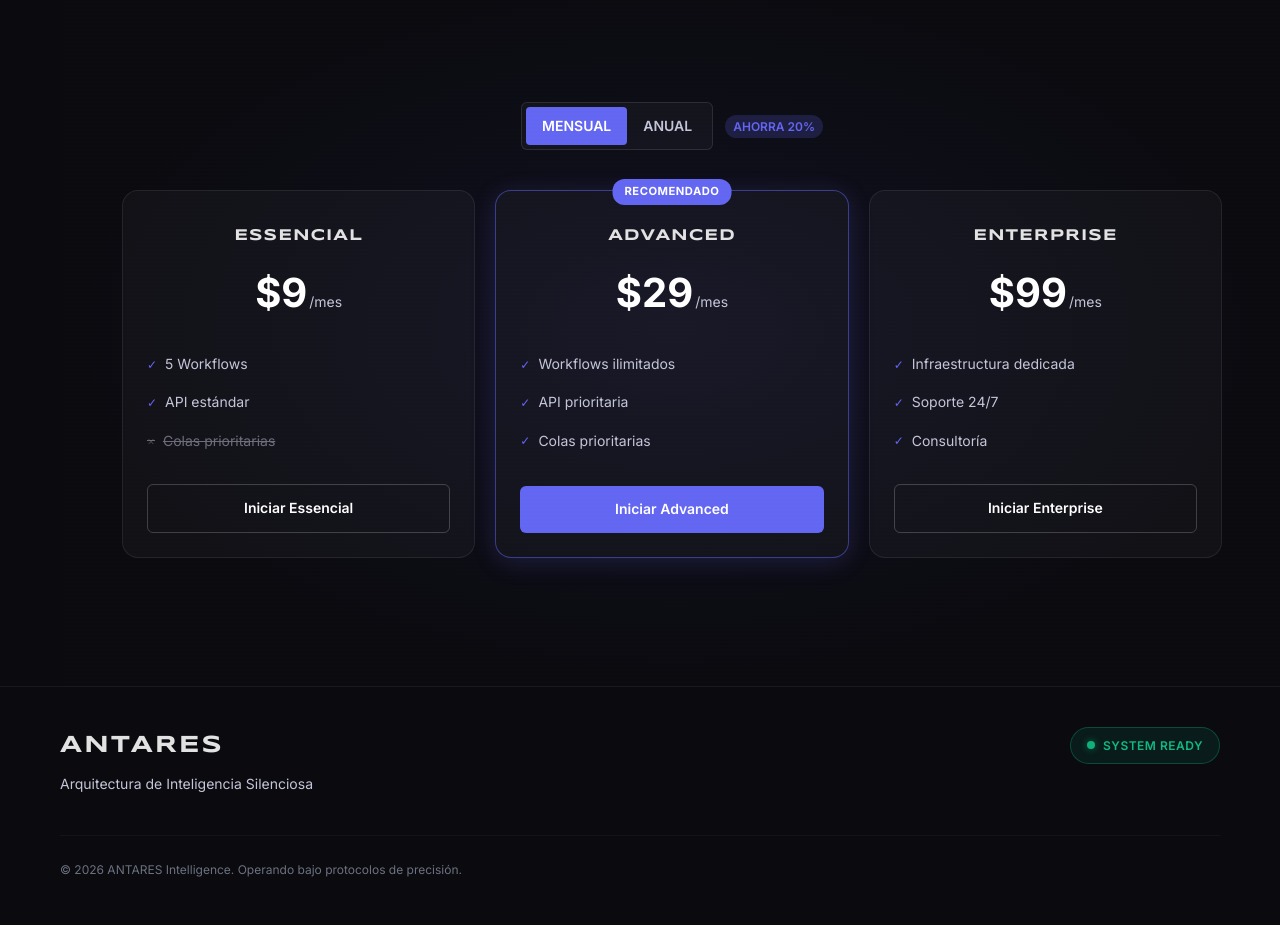
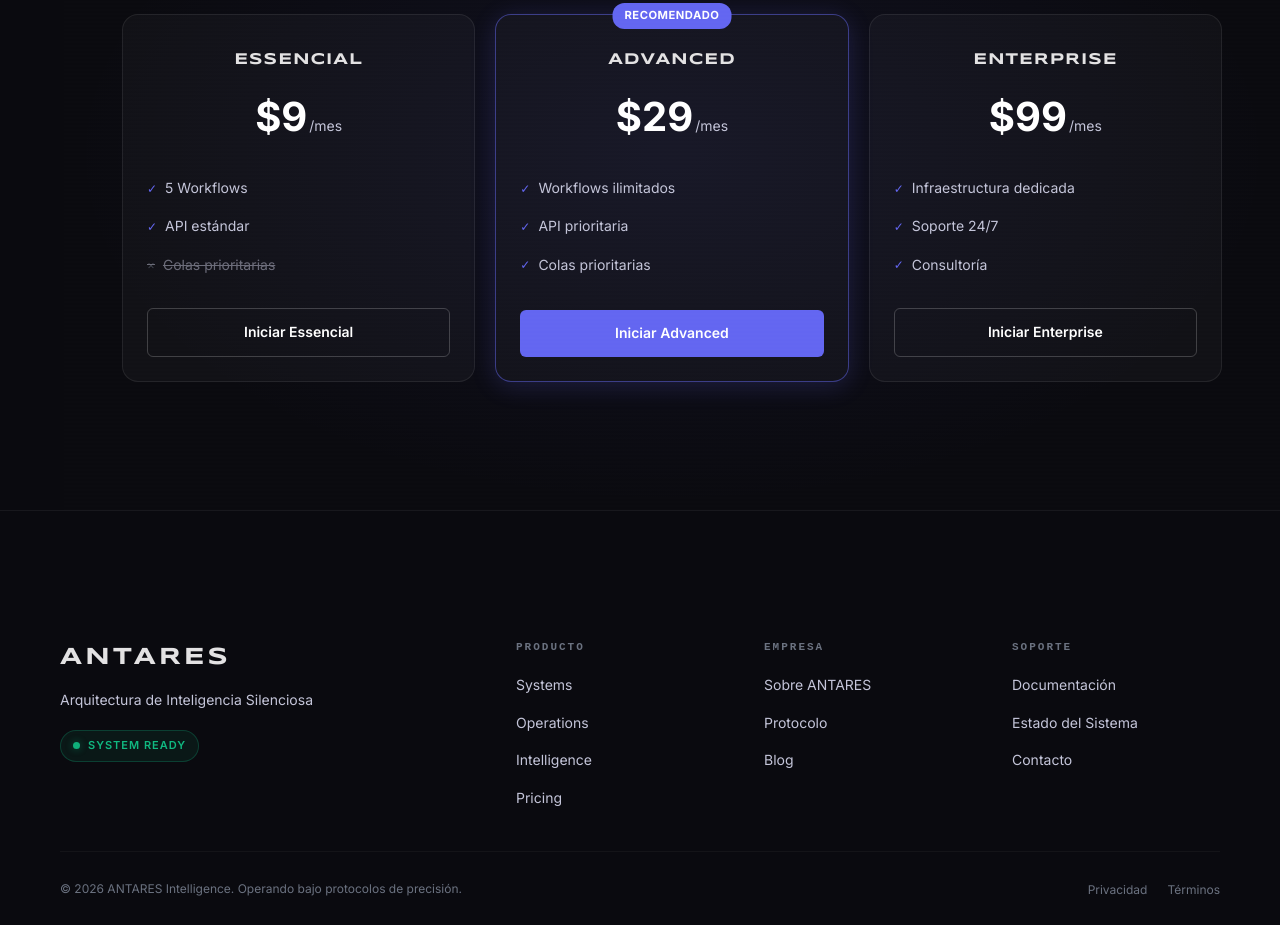
Before and after one commit to masteriaj001-ship-it/antares, a website built with Vite: page index.html in a window 1280 px wide. Shown: the part 2641-3566 px from the top of the page. Before the commit the page ends 3545 px from the top, so only its background shows below. Built offline with nearby package versions, Linux system fonts and the light colour scheme.

Commit message:
feat(footer): implement full premium footer layout and styling

```diff
--- a/index.html
+++ b/index.html
@@ -358,20 +358,59 @@
 
     </main>
 
-    <footer class="footer">
+    <footer class="footer" role="contentinfo">
         <div class="container">
             <div class="footer-grid">
+
+                <!-- Col 1: Brand -->
                 <div class="footer-brand">
                     <div class="footer-logo">ANTARES</div>
-                    <p>Arquitectura de Inteligencia Silenciosa</p>
+                    <p class="footer-tagline">Arquitectura de Inteligencia Silenciosa</p>
+                    <div class="footer-status">
+                        <span class="status-dot"></span>
+                        <span class="status-text">SYSTEM READY</span>
+                    </div>
                 </div>
-                <div class="footer-status">
-                    <span class="status-dot"></span>
-                    <span class="status-text">SYSTEM READY</span>
+
+                <!-- Col 2: Producto -->
+                <div class="footer-col">
+                    <h4 class="footer-col-title">Producto</h4>
+                    <ul class="footer-links">
+                        <li><a href="#sistemas">Systems</a></li>
+                        <li><a href="#operaciones">Operations</a></li>
+                        <li><a href="#inteligencia">Intelligence</a></li>
+                        <li><a href="#pricing">Pricing</a></li>
+                    </ul>
                 </div>
+
+                <!-- Col 3: Empresa -->
+                <div class="footer-col">
+                    <h4 class="footer-col-title">Empresa</h4>
+                    <ul class="footer-links">
+                        <li><a href="#">Sobre ANTARES</a></li>
+                        <li><a href="#">Protocolo</a></li>
+                        <li><a href="#">Blog</a></li>
+                    </ul>
+                </div>
+
+                <!-- Col 4: Soporte -->
+                <div class="footer-col">
+                    <h4 class="footer-col-title">Soporte</h4>
+                    <ul class="footer-links">
+                        <li><a href="#">Documentación</a></li>
+                        <li><a href="#">Estado del Sistema</a></li>
+                        <li><a href="#contacto">Contacto</a></li>
+                    </ul>
+                </div>
+
             </div>
+
             <div class="footer-bottom">
                 <p>&copy; 2026 ANTARES Intelligence. Operando bajo protocolos de precisión.</p>
+                <ul class="footer-legal-links">
+                    <li><a href="#">Privacidad</a></li>
+                    <li><a href="#">Términos</a></li>
+                </ul>
             </div>
         </div>
     </footer>
--- a/src/styles/components/footer.css
+++ b/src/styles/components/footer.css
@@ -1,32 +1,55 @@
 /* ==========================================================================
-   COMPONENT: FOOTER PREMIUM
+   COMPONENT: FOOTER PREMIUM v1.0
+   Implementación de footer.spec.md
    ========================================================================== */
 
 .footer {
     background: var(--bg-primary);
     border-top: 1px solid rgba(255, 255, 255, 0.06);
-    padding: var(--space-8) 0 var(--space-6) 0;
+    padding: var(--space-10) 0 var(--space-6) 0;
+    /* CA-07: Footer ocupa 100vw completo, sin margin-left de sidebar */
+    width: 100%;
+    box-sizing: border-box;
 }
 
+/* --- Grid principal: 1 columna base (mobile-first) --- */
 .footer-grid {
-    display: flex;
-    flex-direction: column;
-    gap: var(--space-6);
+    display: grid;
+    grid-template-columns: 1fr;
+    gap: var(--space-8);
     margin-bottom: var(--space-8);
 }
 
+/* Tablet: 2 columnas, brand ocupa fila completa */
 @media (min-width: 768px) {
     .footer-grid {
-        flex-direction: row;
-        justify-content: space-between;
-        align-items: flex-start;
+        grid-template-columns: 1fr 1fr;
+        gap: var(--space-6);
+    }
+
+    .footer-brand {
+        grid-column: 1 / -1;
     }
 }
 
+/* Desktop: 2fr para brand + 3 columnas de links */
+@media (min-width: 1024px) {
+    .footer-grid {
+        grid-template-columns: 2fr 1fr 1fr 1fr;
+        gap: var(--space-8);
+        align-items: start;
+    }
+
+    .footer-brand {
+        grid-column: auto;
+    }
+}
+
+/* --- Col 1: Brand --- */
 .footer-brand {
     display: flex;
     flex-direction: column;
-    gap: var(--space-2);
+    gap: var(--space-3);
 }
 
 .footer-logo {
@@ -34,63 +57,140 @@
     font-size: 1.5rem;
     font-weight: 700;
     color: var(--color-text-main);
-    letter-spacing: 2px;
+    letter-spacing: 3px;
+    text-transform: uppercase;
 }
 
-.footer-brand p {
+.footer-tagline {
     font-family: var(--font-main);
     font-size: 0.875rem;
     color: var(--color-text-muted);
     margin: 0;
+    line-height: 1.5;
+    max-width: 280px;
 }
 
+/* --- Badge SYSTEM READY (HP-04 existente) --- */
 .footer-status {
     display: inline-flex;
     align-items: center;
     gap: var(--space-2);
-    background: rgba(16, 185, 129, 0.1);
-    border: 1px solid rgba(16, 185, 129, 0.3);
-    padding: var(--space-2) var(--space-4);
+    background: rgba(16, 185, 129, 0.08);
+    border: 1px solid rgba(16, 185, 129, 0.25);
+    padding: 6px var(--space-3);
     border-radius: var(--radius-full);
+    width: fit-content;
+    margin-top: var(--space-2);
 }
 
 .status-dot {
-    width: 8px;
-    height: 8px;
+    width: 7px;
+    height: 7px;
     border-radius: 50%;
     background: #10B981;
-    box-shadow: 0 0 8px rgba(16, 185, 129, 0.6);
+    box-shadow: 0 0 8px rgba(16, 185, 129, 0.5);
     animation: pulse-green 2s infinite cubic-bezier(0.4, 0, 0.6, 1);
+    flex-shrink: 0;
 }
 
 @keyframes pulse-green {
     0%, 100% { opacity: 1; }
-    50% { opacity: 0.5; }
+    50%       { opacity: 0.4; }
 }
 
 .status-text {
-    font-family: 'JetBrains Mono', var(--font-main);
-    font-size: 0.75rem;
+    font-family: 'JetBrains Mono', var(--font-main), monospace;
+    font-size: 0.6875rem;
     font-weight: 600;
     color: #10B981;
-    letter-spacing: 0.5px;
+    letter-spacing: 1px;
+    text-transform: uppercase;
 }
 
+/* --- Cols 2-4: Links --- */
+.footer-col {
+    display: flex;
+    flex-direction: column;
+    gap: var(--space-4);
+}
+
+.footer-col-title {
+    font-family: 'JetBrains Mono', var(--font-main), monospace;
+    font-size: 0.6875rem;
+    font-weight: 600;
+    color: var(--color-text-dim);
+    text-transform: uppercase;
+    letter-spacing: 2px;
+    margin: 0;
+    /* Override global h4 styles */
+    font-family: 'JetBrains Mono', monospace;
+}
+
+.footer-links {
+    list-style: none;
+    padding: 0;
+    margin: 0;
+    display: flex;
+    flex-direction: column;
+    gap: var(--space-3);
+}
+
+.footer-links a {
+    font-family: var(--font-main);
+    font-size: 0.875rem;
+    color: var(--color-text-muted);
+    text-decoration: none;
+    transition: color 200ms ease;
+}
+
+.footer-links a:hover {
+    color: var(--color-text-main);
+}
+
+/* --- Barra inferior: copyright + legal --- */
 .footer-bottom {
+    display: flex;
+    flex-direction: column;
+    gap: var(--space-3);
+    align-items: center;
+    text-align: center;
     border-top: 1px solid rgba(255, 255, 255, 0.04);
     padding-top: var(--space-6);
-    text-align: center;
 }
 
 @media (min-width: 768px) {
     .footer-bottom {
+        flex-direction: row;
+        justify-content: space-between;
+        align-items: center;
         text-align: left;
     }
 }
 
-.footer-bottom p {
+.footer-bottom > p {
     font-family: var(--font-main);
     font-size: 0.75rem;
     color: var(--color-text-dim);
     margin: 0;
 }
+
+/* Links legales (Privacidad, Términos) */
+.footer-legal-links {
+    list-style: none;
+    padding: 0;
+    margin: 0;
+    display: flex;
+    gap: var(--space-5);
+}
+
+.footer-legal-links a {
+    font-family: var(--font-main);
+    font-size: 0.75rem;
+    color: var(--color-text-dim);
+    text-decoration: none;
+    transition: color 200ms ease;
+}
+
+.footer-legal-links a:hover {
+    color: var(--color-text-muted);
+}
--- a/src/styles/components/testimonials.css
+++ b/src/styles/components/testimonials.css
@@ -5,6 +5,7 @@
 .testimonials {
     background:
         radial-gradient(ellipse at 30% 70%, rgba(99, 102, 241, 0.06) 0%, transparent 70%);
+    padding: var(--space-8) var(--space-4);
 }
 
 .testimonial-card {
```
